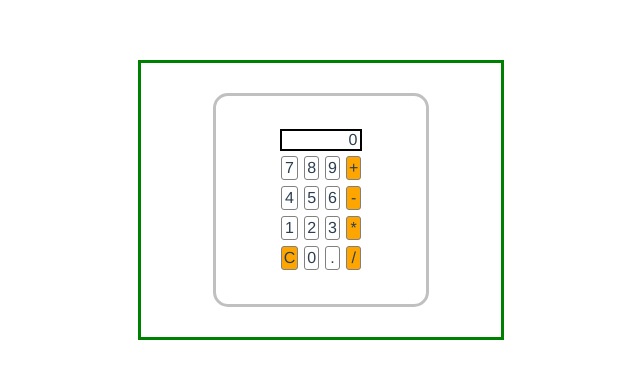
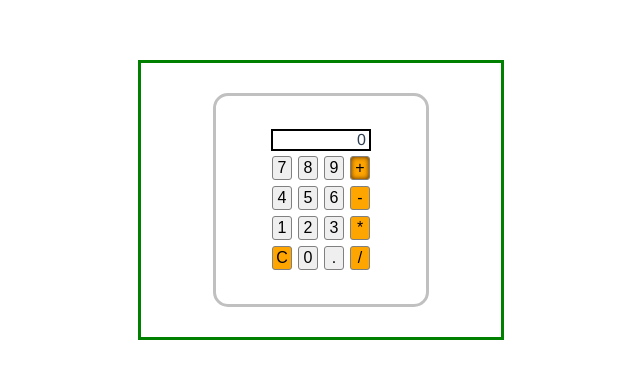
Before and after one commit to manik1235/VueCalc, a Vue app: page / in a window 1280 px wide. Shown: the top 378 px of the page, without its empty margins (319-959 px from the left). Built offline with nearby package versions, Linux system fonts and the light colour scheme.

Commit message:
Add a depressed state for the operator buttons
This commit adds a depressed style class for the operator buttons

```diff
--- a/src/components/Calc.vue
+++ b/src/components/Calc.vue
@@ -11,6 +11,7 @@
         <CalcButton
           @nextValue="nextValue"
           :value="item"
+          :isDepressed="isDepressed(item)"
           :isOperatorProp="isOperator(item)"/>
       </td>
     </tr>
@@ -43,8 +44,11 @@ export default {
     Display
   },
   methods: {
-    isOperator(value) {
-      return this.operators.includes(value)
+    isDepressed(item) {
+      return this.registerOperator === item
+    },
+    isOperator(item) {
+      return this.operators.includes(item)
     },
     nextValue(value) {
       var isOperator = !!this.operators.find(function (operator) { return operator === value } )
--- a/src/components/CalcButton.vue
+++ b/src/components/CalcButton.vue
@@ -1,7 +1,7 @@
 <template>
-<div class="calc-button" :class="{ 'calc-button--operator': isOperator }" @click="clicked">
+<button class="calc-button" :class="{ 'calc-button--operator': isOperator, 'calc-button--depressed': isDepressed }" @click="clicked">
   {{ value }}
-</div>
+</button>
 </template>
 
 <script>
@@ -13,6 +13,10 @@ export default {
     }
   },
   props: {
+    isDepressed: {
+      default: false,
+      type: Boolean
+    },
     isOperatorProp: {
       default: false,
       type: Boolean
@@ -31,11 +35,18 @@ export default {
 .calc-button {
   border: 1px solid grey;
   border-radius: 3px;
+  font-size: 1em;
   margin: 1px;
+  min-height: 20px;
+  min-width: 20px;
   padding: 2px;
 }
 
 .calc-button--operator {
   background-color: orange;
 }
+
+.calc-button--depressed {
+  box-shadow: inset 0px 0px 5px #4d2600;
+}
 </style>
```
